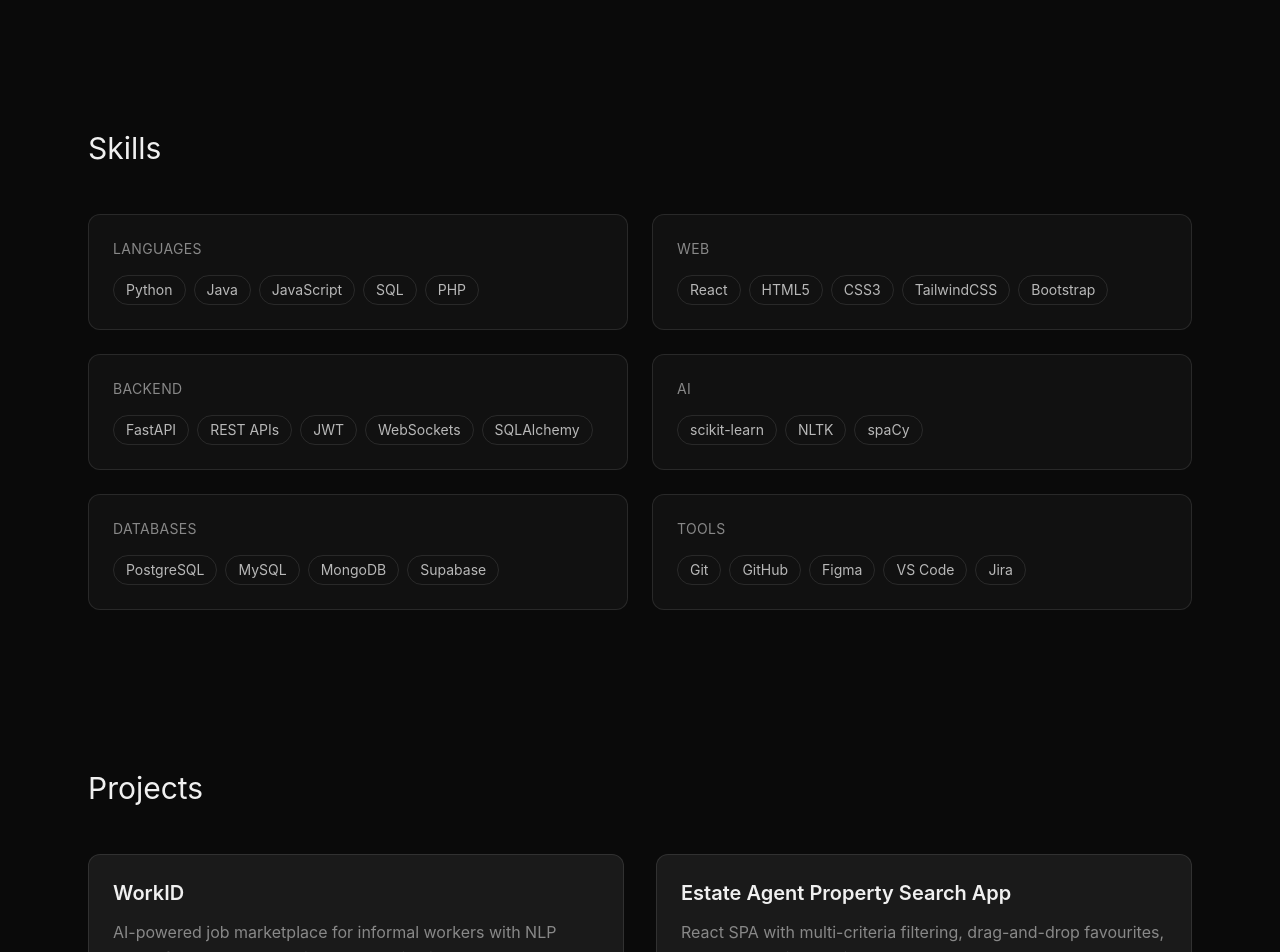
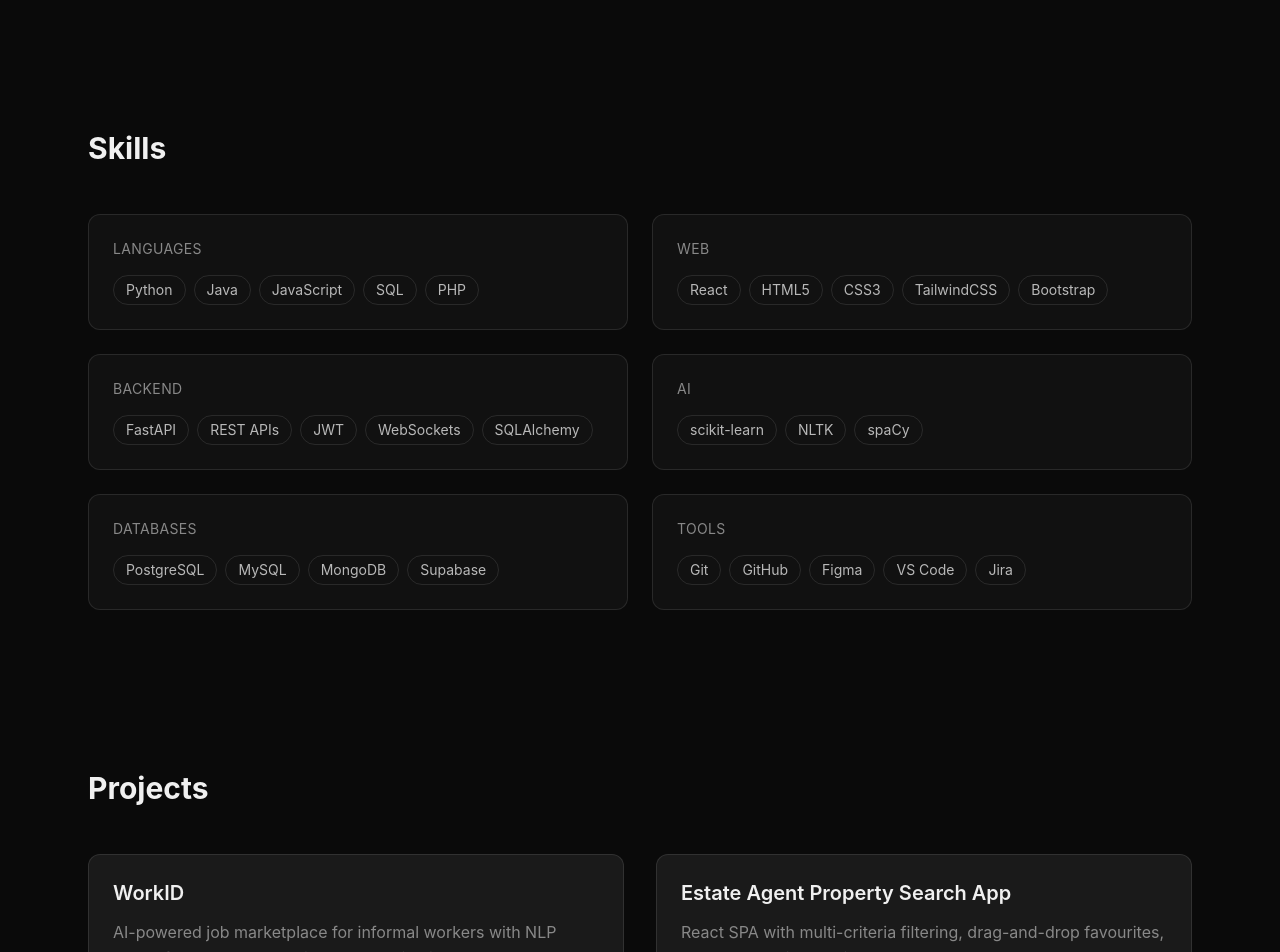
Before and after one commit to YasOnline177/yasara-portfolio, a React (Vite) app: page / in a window 1280 px wide. Shown: the part 1260-2212 px from the top of the page. Built offline with nearby package versions, Linux system fonts and the light colour scheme.

Commit message:
Fix headings in Skills and Projects

```diff
--- a/src/components/Projects.jsx
+++ b/src/components/Projects.jsx
@@ -8,7 +8,7 @@
 
     return (
         <SectionWrapper id="projects">
-            <h2 className="text-3xl mb-12">Projects</h2>
+            <h2 className="text-3xl font-bold mb-12">Projects</h2>
 
             {/* Featured Projects */}
             <div className="grid md:grid-cols-2 gap-8 mb-16">
--- a/src/components/Skills.jsx
+++ b/src/components/Skills.jsx
@@ -5,7 +5,7 @@
     return (
         <SectionWrapper id="skills">
 
-            <h2 className="text-3xl mb-12">Skills</h2>
+            <h2 className="text-3xl font-bold mb-12">Skills</h2>
 
             <div className="grid md:grid-cols-2 gap-6">
                 {Object.entries(skills).map(([category, items]) => (
```
